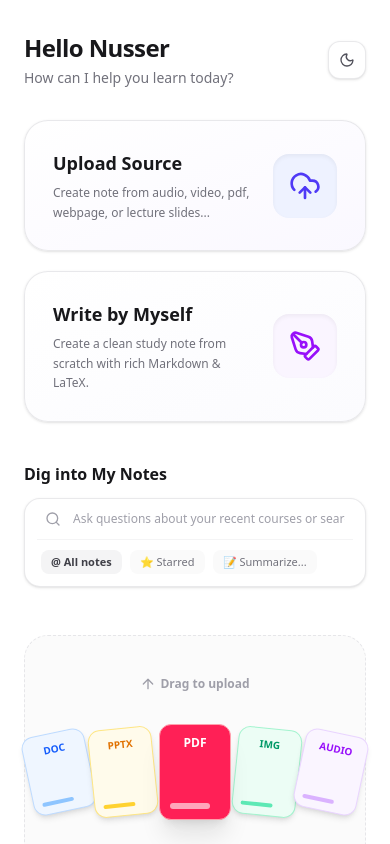
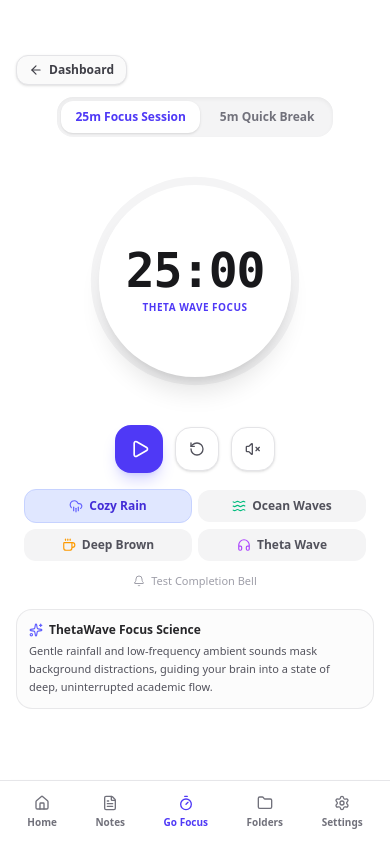
Before and after one commit to nussersaid01/thetawave-ai-clone, a Next.js app: page / in a window 390 px wide. Both pictures are taken after a click on the element 195 px from the left and 518 px from the top of the page. Built offline with nearby package versions, Linux system fonts and the light colour scheme; what markmap-lib would draw is missing.

Commit message:
feat(mobile): optimize GoFocus responsive layout, add mobile bottom nav & dashboard quick card

```diff
--- a/src/app/page.tsx
+++ b/src/app/page.tsx
@@ -23,6 +23,7 @@ import { LearnHubView } from '@/components/views/LearnHubView';
 import { FullChatView } from '@/components/views/FullChatView';
 import { SourcesView } from '@/components/views/SourcesView';
 import { FoldersView } from '@/components/views/FoldersView';
+import { Home as HomeIcon, FileText, Timer, Folder, Settings } from 'lucide-react';
 
 export default function Home() {
   const [currentView, setCurrentView] = useState<ViewMode>('home');
@@ -220,7 +221,7 @@ export default function Home() {
       />
 
       {/* 2. Main Content Canvas */}
-      <div className="flex flex-1 flex-col h-full overflow-hidden bg-white dark:bg-zinc-950">
+      <div className="flex flex-1 flex-col h-full overflow-hidden bg-white dark:bg-zinc-950 pb-16 md:pb-0">
 
         {/* VIEW 1: Home Dashboard (Matching media_1790828094632.png) */}
         {currentView === 'home' && (
@@ -229,6 +230,7 @@ export default function Home() {
             onOpenNote={handleOpenNote}
             recentNotes={lectures}
             onNewEmptyNote={() => handleNewEmptyNote()}
+            onNavigateFocus={() => setCurrentView('focus')}
             isDarkMode={isDarkMode}
             onToggleTheme={handleToggleTheme}
           />
@@ -281,7 +283,7 @@ export default function Home() {
         {/* VIEW 7: Standalone Focus Room */}
         {currentView === 'focus' && (
           <div className="flex-1 overflow-y-auto">
-            <GoFocusView />
+            <GoFocusView onBackToDashboard={() => setCurrentView('home')} />
           </div>
         )}
 
@@ -326,13 +328,75 @@ export default function Home() {
               )}
 
               {activeTab === 'focus' && (
-                <GoFocusView />
+                <GoFocusView onBackToDashboard={() => setCurrentView('home')} />
               )}
             </main>
           </>
         )}
 
       </div>
+
+      {/* 3. Mobile Bottom Navigation Bar (md:hidden) */}
+      <nav className="md:hidden fixed bottom-0 left-0 right-0 z-40 flex h-16 items-center justify-around border-t border-zinc-200/90 bg-white/95 backdrop-blur-md px-2 dark:border-zinc-800 dark:bg-zinc-950/95 shadow-lg select-none">
+        <button
+          onClick={() => setCurrentView('home')}
+          className={`flex flex-col items-center gap-1 py-1 px-3 rounded-xl text-[10px] font-semibold transition-colors cursor-pointer ${
+            currentView === 'home'
+              ? 'text-indigo-600 dark:text-indigo-400 font-bold'
+              : 'text-zinc-500 hover:text-zinc-800 dark:text-zinc-400'
+          }`}
+        >
+          <HomeIcon className="h-4 w-4" />
+          <span>Home</span>
+        </button>
+
+        <button
+          onClick={() => {
+            setNotesFilter('All');
+            setCurrentView('all-notes');
+          }}
+          className={`flex flex-col items-center gap-1 py-1 px-3 rounded-xl text-[10px] font-semibold transition-colors cursor-pointer ${
+            currentView === 'all-notes'
+              ? 'text-indigo-600 dark:text-indigo-400 font-bold'
+              : 'text-zinc-500 hover:text-zinc-800 dark:text-zinc-400'
+          }`}
+        >
+          <FileText className="h-4 w-4" />
+          <span>Notes</span>
+        </button>
+
+        <button
+          onClick={() => setCurrentView('focus')}
+          className={`flex flex-col items-center gap-1 py-1 px-3 rounded-xl text-[10px] font-semibold transition-colors cursor-pointer ${
+            currentView === 'focus'
+              ? 'text-indigo-600 dark:text-indigo-400 font-bold'
+              : 'text-zinc-500 hover:text-zinc-800 dark:text-zinc-400'
+          }`}
+        >
+          <Timer className="h-4 w-4" />
+          <span>Go Focus</span>
+        </button>
+
+        <button
+          onClick={() => setCurrentView('folders')}
+          className={`flex flex-col items-center gap-1 py-1 px-3 rounded-xl text-[10px] font-semibold transition-colors cursor-pointer ${
+            currentView === 'folders'
+              ? 'text-indigo-600 dark:text-indigo-400 font-bold'
+              : 'text-zinc-500 hover:text-zinc-800 dark:text-zinc-400'
+          }`}
+        >
+          <Folder className="h-4 w-4" />
+          <span>Folders</span>
+        </button>
+
+        <button
+          onClick={() => setIsSettingsModalOpen(true)}
+          className="flex flex-col items-center gap-1 py-1 px-3 rounded-xl text-[10px] font-semibold text-zinc-500 hover:text-zinc-800 dark:text-zinc-400 transition-colors cursor-pointer"
+        >
+          <Settings className="h-4 w-4" />
+          <span>Settings</span>
+        </button>
+      </nav>
 
       {/* Upload Source Modal (Dropzone, Youtube/Web/Text, Language selector) */}
       <UploadSourceModal
--- a/src/components/GoFocusView.tsx
+++ b/src/components/GoFocusView.tsx
@@ -1,6 +1,6 @@
 'use client';
 
-import React, { useState, useEffect, useRef } from 'react';
+import React, { useState, useEffect } from 'react';
 import {
   Play,
   Pause,
@@ -12,7 +12,8 @@ import {
   CloudRain,
   Waves,
   Coffee,
-  Headphones
+  Headphones,
+  ArrowLeft
 } from 'lucide-react';
 import {
   startAmbientSound,
@@ -22,7 +23,11 @@ import {
   SoundScapeType
 } from '@/lib/focusAudio';
 
-export const GoFocusView: React.FC = () => {
+interface GoFocusViewProps {
+  onBackToDashboard?: () => void;
+}
+
+export const GoFocusView: React.FC<GoFocusViewProps> = ({ onBackToDashboard }) => {
   const [secondsLeft, setSecondsLeft] = useState(25 * 60);
   const [isActive, setIsActive] = useState(false);
   const [mode, setMode] = useState<'study' | 'break'>('study');
@@ -80,12 +85,10 @@ export const GoFocusView: React.FC = () => {
     setIsActive(nextActive);
 
     if (nextActive) {
-      // Resumed: if sound is enabled, start ambient audio
       if (soundEnabled) {
         startAmbientSound(soundScape, volume);
       }
     } else {
-      // Paused: immediately pause/stop ambient audio so it doesn't keep buzzing!
       stopAmbientSound();
     }
   };
@@ -113,7 +116,6 @@ export const GoFocusView: React.FC = () => {
     setSoundEnabled(nextState);
 
     if (nextState) {
-      // Start audio immediately so user hears their selected sound
       startAmbientSound(soundScape, volume);
     } else {
       stopAmbientSound();
@@ -144,13 +146,26 @@ export const GoFocusView: React.FC = () => {
   const strokeOffset = circumference * (1 - (totalSeconds - secondsLeft) / totalSeconds);
 
   return (
-    <div className="mx-auto flex min-h-[calc(100vh-4rem)] max-w-xl flex-col items-center justify-center px-4 py-8 text-center">
+    <div className="mx-auto flex min-h-[calc(100vh-5rem)] max-w-xl flex-col items-center justify-center px-4 py-4 sm:py-8 text-center select-none">
+
+      {/* Top Mobile Bar with Back Button */}
+      {onBackToDashboard && (
+        <div className="w-full flex items-center justify-start mb-3 sm:mb-4 md:hidden">
+          <button
+            onClick={onBackToDashboard}
+            className="flex items-center gap-1.5 rounded-xl border border-zinc-200 bg-zinc-50 px-3 py-1.5 text-xs font-semibold text-zinc-700 shadow-sm hover:bg-zinc-100 dark:border-zinc-800 dark:bg-zinc-900 dark:text-zinc-300 cursor-pointer"
+          >
+            <ArrowLeft className="h-3.5 w-3.5" />
+            <span>Dashboard</span>
+          </button>
+        </div>
+      )}
 
       {/* Mode Selector (25m Focus / 5m Break) */}
-      <div className="mb-8 flex items-center gap-2 rounded-2xl bg-zinc-100 p-1.5 dark:bg-zinc-900">
+      <div className="mb-4 sm:mb-8 flex items-center gap-1.5 sm:gap-2 rounded-2xl bg-zinc-100 p-1 sm:p-1.5 dark:bg-zinc-900 shadow-inner">
         <button
           onClick={() => setStudyMode('study')}
-          className={`rounded-xl px-4 py-2 text-xs font-semibold transition-all cursor-pointer ${
+          className={`rounded-xl px-3.5 sm:px-5 py-2 text-xs font-semibold transition-all cursor-pointer ${
             mode === 'study'
               ? 'bg-white text-indigo-600 shadow-sm dark:bg-zinc-800 dark:text-indigo-400'
               : 'text-zinc-500 hover:text-zinc-900 dark:text-zinc-400'
@@ -160,7 +175,7 @@ export const GoFocusView: React.FC = () => {
         </button>
         <button
           onClick={() => setStudyMode('break')}
-          className={`rounded-xl px-4 py-2 text-xs font-semibold transition-all cursor-pointer ${
+          className={`rounded-xl px-3.5 sm:px-5 py-2 text-xs font-semibold transition-all cursor-pointer ${
             mode === 'break'
               ? 'bg-white text-emerald-600 shadow-sm dark:bg-zinc-800 dark:text-emerald-400'
               : 'text-zinc-500 hover:text-zinc-900 dark:text-zinc-400'
@@ -170,9 +185,12 @@ export const GoFocusView: React.FC = () => {
         </button>
       </div>
 
-      {/* Circular Timer Visual with Animated SVG Ring */}
-      <div className="relative flex h-72 w-72 items-center justify-center">
-        <svg className="absolute inset-0 h-full w-full -rotate-90">
+      {/* Circular Timer Visual with Scalable Responsive SVG Ring */}
+      <div className="relative flex h-60 w-60 sm:h-72 sm:w-72 items-center justify-center my-2 sm:my-3">
+        <svg
+          viewBox="0 0 288 288"
+          className="absolute inset-0 h-full w-full -rotate-90 pointer-events-none"
+        >
           <circle
             cx="144"
             cy="144"
@@ -196,25 +214,25 @@ export const GoFocusView: React.FC = () => {
           />
         </svg>
 
-        <div className="relative flex flex-col items-center justify-center rounded-full h-60 w-60 bg-white shadow-xl dark:bg-zinc-900">
-          <span className="text-6xl font-black tracking-tight text-zinc-900 dark:text-zinc-50 font-mono">
+        <div className="relative flex flex-col items-center justify-center rounded-full h-48 w-48 sm:h-60 sm:w-60 bg-white shadow-xl dark:bg-zinc-900">
+          <span className="text-5xl sm:text-6xl font-black tracking-tight text-zinc-900 dark:text-zinc-50 font-mono">
             {timeFormatted}
           </span>
-          <span className={`mt-2 text-xs font-bold uppercase tracking-wider ${
+          <span className={`mt-1.5 sm:mt-2 text-[10px] sm:text-xs font-bold uppercase tracking-wider ${
             mode === 'study' ? 'text-indigo-600 dark:text-indigo-400' : 'text-emerald-600 dark:text-emerald-400'
           }`}>
             {mode === 'study' ? 'Theta Wave Focus' : 'Rest & Recharge'}
           </span>
 
           {soundEnabled && (
-            <span className="mt-1.5 flex items-center gap-1.5 text-[10px] font-medium text-emerald-600 dark:text-emerald-400">
+            <span className="mt-1 sm:mt-1.5 flex items-center gap-1.5 text-[9px] sm:text-[10px] font-medium text-emerald-600 dark:text-emerald-400">
               <span className={`h-1.5 w-1.5 rounded-full ${isActive ? 'bg-emerald-500 animate-ping' : 'bg-amber-500'}`}></span>
               <span>
                 {isActive ? 'Playing' : 'Paused'}: {
                   soundScape === 'rain' ? '🌧️ Cozy Rain' :
                   soundScape === 'ocean' ? '🌊 Ocean Waves' :
-                  soundScape === 'brown' ? '☕ Deep Brown Noise' :
-                  '🎧 Theta 6Hz Beat'
+                  soundScape === 'brown' ? '☕ Deep Brown' :
+                  '🎧 Theta 6Hz'
                 }
               </span>
             </span>
@@ -223,93 +241,93 @@ export const GoFocusView: React.FC = () => {
       </div>
 
       {/* Primary Action Controls */}
-      <div className="mt-8 flex items-center gap-4">
+      <div className="mt-4 sm:mt-8 flex items-center gap-3 sm:gap-4">
         {/* Play / Pause Button */}
         <button
           onClick={toggleTimer}
-          className={`flex h-14 w-14 items-center justify-center rounded-2xl text-white shadow-xl transition-all cursor-pointer ${
+          className={`flex h-12 w-12 sm:h-14 sm:w-14 items-center justify-center rounded-2xl text-white shadow-lg sm:shadow-xl transition-all cursor-pointer ${
             mode === 'study'
               ? 'bg-indigo-600 shadow-indigo-500/25 hover:bg-indigo-700'
               : 'bg-emerald-600 shadow-emerald-500/25 hover:bg-emerald-700'
           }`}
           title={isActive ? 'Pause Session & Audio' : 'Start Session & Audio'}
         >
-          {isActive ? <Pause className="h-6 w-6" /> : <Play className="h-6 w-6 ml-0.5" />}
+          {isActive ? <Pause className="h-5 w-5 sm:h-6 sm:w-6" /> : <Play className="h-5 w-5 sm:h-6 sm:w-6 ml-0.5" />}
         </button>
 
         {/* Reset Button */}
         <button
           onClick={resetTimer}
           title="Reset Timer"
-          className="flex h-12 w-12 items-center justify-center rounded-2xl border border-zinc-200 bg-white text-zinc-600 shadow-sm transition hover:bg-zinc-50 dark:border-zinc-800 dark:bg-zinc-900 dark:text-zinc-300 cursor-pointer"
+          className="flex h-11 w-11 sm:h-12 sm:w-12 items-center justify-center rounded-2xl border border-zinc-200 bg-white text-zinc-600 shadow-sm transition hover:bg-zinc-50 dark:border-zinc-800 dark:bg-zinc-900 dark:text-zinc-300 cursor-pointer"
         >
-          <RotateCcw className="h-5 w-5" />
+          <RotateCcw className="h-4 w-4 sm:h-5 sm:w-5" />
         </button>
 
         {/* Sound Toggle (Speaker) */}
         <button
           onClick={toggleSound}
           title={soundEnabled ? 'Mute Ambient Audio' : 'Play Ambient Soundscape'}
-          className={`flex h-12 w-12 items-center justify-center rounded-2xl border shadow-sm transition-all cursor-pointer ${
+          className={`flex h-11 w-11 sm:h-12 sm:w-12 items-center justify-center rounded-2xl border shadow-sm transition-all cursor-pointer ${
             soundEnabled
               ? 'border-indigo-500 bg-indigo-50 text-indigo-600 dark:bg-indigo-950 dark:text-indigo-400 ring-2 ring-indigo-500/20'
               : 'border-zinc-200 bg-white text-zinc-600 dark:border-zinc-800 dark:bg-zinc-900 dark:text-zinc-300 hover:border-zinc-300'
           }`}
         >
-          {soundEnabled ? <Volume2 className="h-5 w-5 text-indigo-600 dark:text-indigo-400" /> : <VolumeX className="h-5 w-5" />}
+          {soundEnabled ? <Volume2 className="h-4 w-4 sm:h-5 sm:w-5 text-indigo-600 dark:text-indigo-400" /> : <VolumeX className="h-4 w-4 sm:h-5 sm:w-5" />}
         </button>
       </div>
 
       {/* Sound Selection Chips & Volume Controls */}
-      <div className="mt-5 flex flex-col items-center gap-3">
-        {/* Preset Sound Chips */}
-        <div className="flex flex-wrap items-center justify-center gap-1.5">
+      <div className="mt-4 sm:mt-5 flex flex-col items-center gap-2.5 sm:gap-3 w-full px-2">
+        {/* Preset Sound Chips (Grid on Mobile, Row on Desktop) */}
+        <div className="grid grid-cols-2 sm:flex sm:flex-wrap items-center justify-center gap-1.5 sm:gap-2 w-full max-w-sm">
           <button
             onClick={() => changeSoundScape('rain')}
-            className={`flex items-center gap-1.5 px-3 py-1.5 rounded-xl text-xs font-semibold transition-all cursor-pointer ${
+            className={`flex items-center justify-center gap-1.5 px-3 py-2 sm:py-1.5 rounded-xl text-xs font-semibold transition-all cursor-pointer ${
               soundScape === 'rain'
                 ? 'bg-indigo-100 text-indigo-700 dark:bg-indigo-950 dark:text-indigo-300 border border-indigo-200 dark:border-indigo-800'
                 : 'bg-zinc-100 text-zinc-600 hover:bg-zinc-200 dark:bg-zinc-800 dark:text-zinc-300 dark:hover:bg-zinc-700'
             }`}
           >
-            <CloudRain className="h-3.5 w-3.5 text-indigo-500" />
-            <span>Cozy Rain</span>
+            <CloudRain className="h-3.5 w-3.5 text-indigo-500 shrink-0" />
+            <span className="truncate">Cozy Rain</span>
           </button>
 
           <button
             onClick={() => changeSoundScape('ocean')}
-            className={`flex items-center gap-1.5 px-3 py-1.5 rounded-xl text-xs font-semibold transition-all cursor-pointer ${
+            className={`flex items-center justify-center gap-1.5 px-3 py-2 sm:py-1.5 rounded-xl text-xs font-semibold transition-all cursor-pointer ${
               soundScape === 'ocean'
                 ? 'bg-emerald-100 text-emerald-700 dark:bg-emerald-950 dark:text-emerald-300 border border-emerald-200 dark:border-emerald-800'
                 : 'bg-zinc-100 text-zinc-600 hover:bg-zinc-200 dark:bg-zinc-800 dark:text-zinc-300 dark:hover:bg-zinc-700'
             }`}
           >
-            <Waves className="h-3.5 w-3.5 text-emerald-500" />
-            <span>Ocean Waves</span>
+            <Waves className="h-3.5 w-3.5 text-emerald-500 shrink-0" />
+            <span className="truncate">Ocean Waves</span>
           </button>
 
           <button
             onClick={() => changeSoundScape('brown')}
-            className={`flex items-center gap-1.5 px-3 py-1.5 rounded-xl text-xs font-semibold transition-all cursor-pointer ${
+            className={`flex items-center justify-center gap-1.5 px-3 py-2 sm:py-1.5 rounded-xl text-xs font-semibold transition-all cursor-pointer ${
               soundScape === 'brown'
                 ? 'bg-amber-100 text-amber-700 dark:bg-amber-950 dark:text-amber-300 border border-amber-200 dark:border-amber-800'
                 : 'bg-zinc-100 text-zinc-600 hover:bg-zinc-200 dark:bg-zinc-800 dark:text-zinc-300 dark:hover:bg-zinc-700'
             }`}
           >
-            <Coffee className="h-3.5 w-3.5 text-amber-500" />
-            <span>Deep Brown Noise</span>
+            <Coffee className="h-3.5 w-3.5 text-amber-500 shrink-0" />
+            <span className="truncate">Deep Brown</span>
           </button>
 
           <button
             onClick={() => changeSoundScape('binaural')}
-            className={`flex items-center gap-1.5 px-3 py-1.5 rounded-xl text-xs font-semibold transition-all cursor-pointer ${
+            className={`flex items-center justify-center gap-1.5 px-3 py-2 sm:py-1.5 rounded-xl text-xs font-semibold transition-all cursor-pointer ${
               soundScape === 'binaural'
                 ? 'bg-purple-100 text-purple-700 dark:bg-purple-950 dark:text-purple-300 border border-purple-200 dark:border-purple-800'
                 : 'bg-zinc-100 text-zinc-600 hover:bg-zinc-200 dark:bg-zinc-800 dark:text-zinc-300 dark:hover:bg-zinc-700'
             }`}
           >
-            <Headphones className="h-3.5 w-3.5 text-purple-500" />
-            <span>Theta Wave 6Hz</span>
+            <Headphones className="h-3.5 w-3.5 text-purple-500 shrink-0" />
+            <span className="truncate">Theta Wave</span>
           </button>
         </div>
 
@@ -324,7 +342,7 @@ export const GoFocusView: React.FC = () => {
               step="0.05"
               value={volume}
               onChange={(e) => handleVolumeChange(parseFloat(e.target.value))}
-              className="w-24 accent-indigo-600 h-1 cursor-pointer"
+              className="w-24 sm:w-28 accent-indigo-600 h-1 cursor-pointer"
               title={`Volume: ${Math.round(volume * 100)}%`}
             />
             <span className="text-[11px] font-mono text-zinc-700 dark:text-zinc-300 font-semibold w-7 text-right">
@@ -337,7 +355,7 @@ export const GoFocusView: React.FC = () => {
         <button
           type="button"
           onClick={() => playCompletionChime()}
-          className="flex items-center gap-1.5 text-[11px] font-medium text-zinc-400 hover:text-indigo-600 dark:hover:text-indigo-400 transition-colors pt-1 cursor-pointer"
+          className="flex items-center gap-1.5 text-[11px] font-medium text-zinc-400 hover:text-indigo-600 dark:hover:text-indigo-400 transition-colors pt-0.5 cursor-pointer"
         >
           <Bell className="h-3 w-3" />
           <span>Test Completion Bell</span>
@@ -345,12 +363,12 @@ export const GoFocusView: React.FC = () => {
       </div>
 
       {/* Focus Advice */}
-      <div className="mt-8 rounded-2xl border border-zinc-200/80 bg-zinc-50/50 p-4 text-left text-xs text-zinc-600 dark:border-zinc-800 dark:bg-zinc-900/50 dark:text-zinc-400 max-w-sm">
+      <div className="mt-5 sm:mt-8 rounded-2xl border border-zinc-200/80 bg-zinc-50/50 p-3 sm:p-4 text-left text-xs text-zinc-600 dark:border-zinc-800 dark:bg-zinc-900/50 dark:text-zinc-400 max-w-sm">
         <div className="flex items-center gap-1.5 font-semibold text-zinc-800 dark:text-zinc-200 mb-1">
           <Sparkles className="h-3.5 w-3.5 text-indigo-500" />
           <span>ThetaWave Focus Science</span>
         </div>
-        <p>
+        <p className="text-[11px] sm:text-xs leading-relaxed">
           {mode === 'study'
             ? 'Gentle rainfall and low-frequency ambient sounds mask background distractions, guiding your brain into a state of deep, uninterrupted academic flow.'
             : 'A 5-minute break with calming soundscapes resets parasympathetic tone, reducing cognitive fatigue before your next study session.'}
--- a/src/components/HomeDashboard.tsx
+++ b/src/components/HomeDashboard.tsx
@@ -15,7 +15,8 @@ import {
   CheckCircle2,
   Calendar,
   Clock,
-  ArrowRight
+  ArrowRight,
+  Timer
 } from 'lucide-react';
 import { LectureData } from '@/types';
 
@@ -24,6 +25,7 @@ interface HomeDashboardProps {
   onOpenNote: (lecture: LectureData) => void;
   recentNotes: LectureData[];
   onNewEmptyNote: () => void;
+  onNavigateFocus?: () => void;
   isDarkMode?: boolean;
   onToggleTheme?: () => void;
 }
@@ -33,6 +35,7 @@ export const HomeDashboard: React.FC<HomeDashboardProps> = ({
   onOpenNote,
   recentNotes,
   onNewEmptyNote,
+  onNavigateFocus,
   isDarkMode = false,
   onToggleTheme
 }) => {
@@ -106,6 +109,30 @@ export const HomeDashboard: React.FC<HomeDashboardProps> = ({
             <PenTool className="h-8 w-8" />
           </div>
         </div>
+
+        {/* Card 3: Go Focus Study Room */}
+        {onNavigateFocus && (
+          <div
+            onClick={onNavigateFocus}
+            className="group relative flex cursor-pointer items-center justify-between rounded-3xl border border-zinc-200/80 bg-gradient-to-br from-white to-[#f0fdf4] p-7 shadow-sm transition-all hover:border-emerald-300 hover:shadow-md dark:border-zinc-800 dark:from-zinc-900 dark:to-zinc-900/60 md:col-span-2"
+          >
+            <div className="max-w-[70%]">
+              <h3 className="text-lg font-bold text-zinc-900 dark:text-zinc-50 group-hover:text-emerald-600 transition-colors flex items-center gap-2">
+                <span>Go Focus Study Room</span>
+                <span className="inline-block rounded-full bg-emerald-100 px-2 py-0.5 text-[10px] font-semibold text-emerald-700 dark:bg-emerald-950 dark:text-emerald-300">
+                  Pomodoro & Audio
+                </span>
+              </h3>
+              <p className="mt-1.5 text-xs text-zinc-500 leading-relaxed">
+                25m Focus Sprint & 5m Quick Break with cozy rain, ocean waves, and brown noise.
+              </p>
+            </div>
+
+            <div className="flex h-16 w-16 items-center justify-center rounded-2xl bg-emerald-50 text-emerald-600 shadow-inner group-hover:scale-105 transition-transform dark:bg-emerald-950/60 dark:text-emerald-400 shrink-0">
+              <Timer className="h-8 w-8" />
+            </div>
+          </div>
+        )}
 
       </div>
 
```
